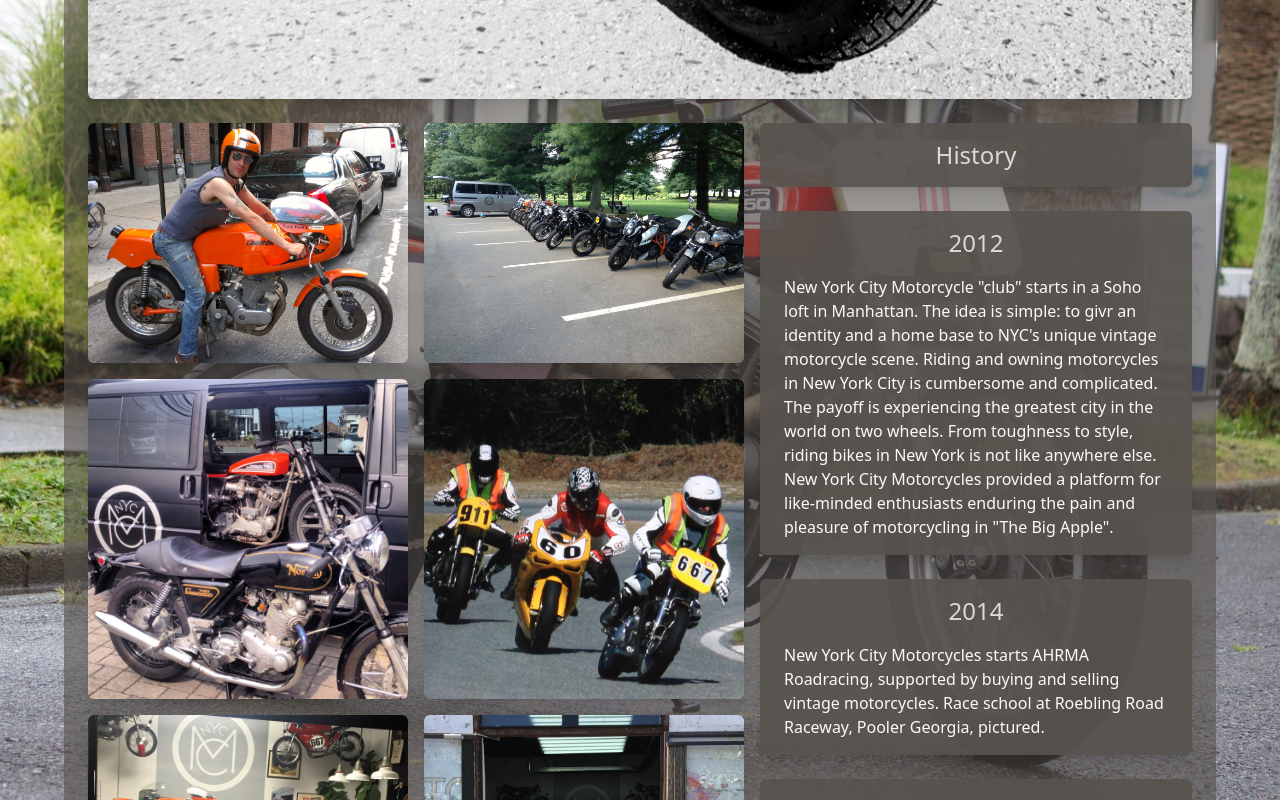
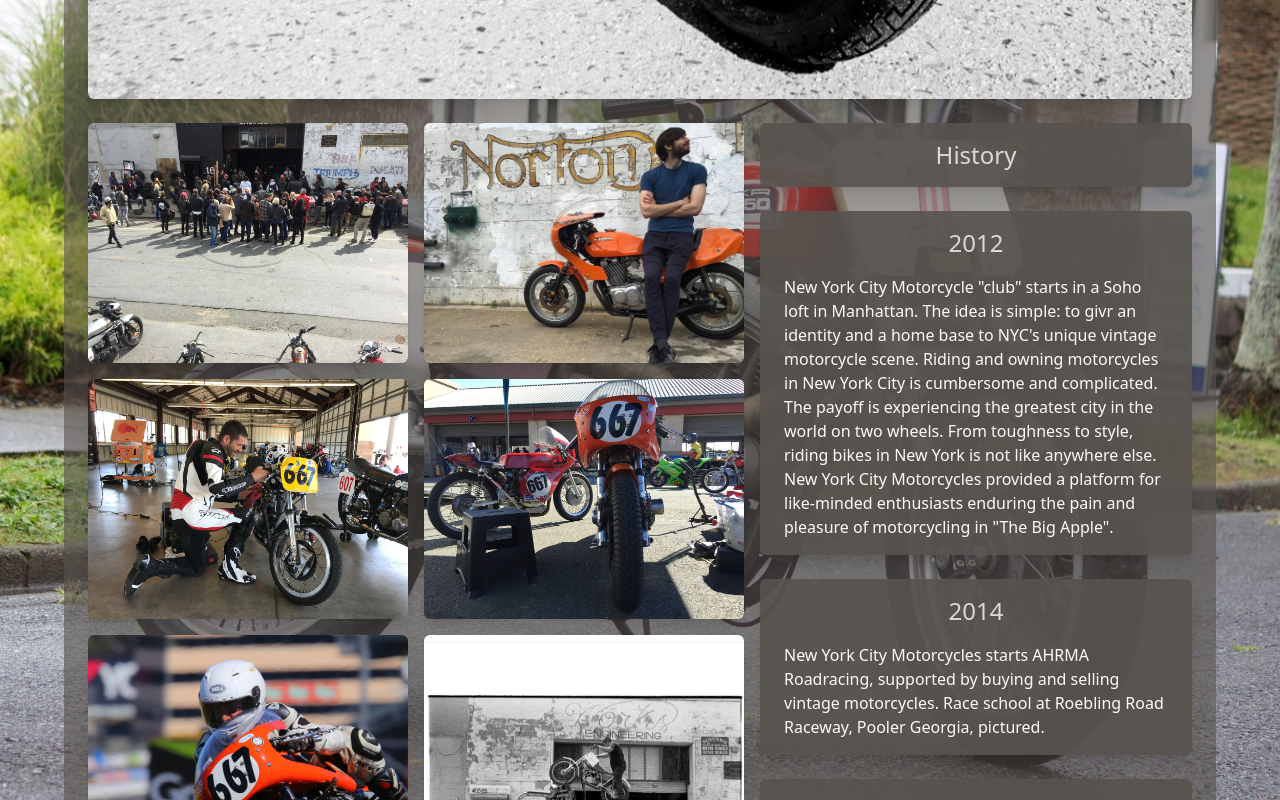
Before and after one commit to jedharwood/NycMotorcycles, a Next.js app: page /history in a window 1280 px wide. Shown: the part 1260-2060 px from the top of the page. Built offline with nearby package versions, Linux system fonts and the light colour scheme.

Commit message:
Udated BuildGridImage to receive and return an array

```diff
--- a/helpers/build-grid-image.tsx
+++ b/helpers/build-grid-images.tsx
@@ -1,18 +1,16 @@
 import { useContext } from 'react'
 import { AppContext } from '../context/app-context'
 
-export const BuildGridImage = ({
-  imageSrc,
-  imageAlt,
-  width,
-  height,
-}: GridImage): GridImage => {
+export const BuildGridImages = (images: GridImage[]): GridImage[] => {
   const { openImageModal } = useContext(AppContext)
 
-  return {
-    ...{ imageSrc, imageAlt, width, height },
+  return images.map(({ imageSrc, imageAlt, width, height }) => ({
+    imageSrc,
+    imageAlt,
+    width,
+    height,
     onImageClick: () => {
       openImageModal({ imageSrc, imageAlt, width, height })
     },
-  }
+  }))
 }
--- a/pages/history/index.tsx
+++ b/pages/history/index.tsx
@@ -7,106 +7,27 @@ import { ImageModal } from '@/components/image-modal'
 import { ImageGrid } from '@/components/image-grid'
 import { LinkButton } from '@/components/link-button'
 import { routes } from '@/utilities/resource-utilities'
-import { BuildGridImage } from '@/helpers/build-grid-image'
+import { BuildGridImages } from '@/helpers/build-grid-images'
 
 export default function History() {
   const intl = useIntl()
 
-  const gridImagesUpper: GridImage[] = [
-    {
-      ...BuildGridImage({
-        ...img.larryOrangeLaverda,
-      }),
-    },
-    {
-      ...BuildGridImage({
-        ...img.bikeLineup,
-      }),
-    },
-    {
-      ...BuildGridImage({
-        ...img.nortonAndHarley,
-      }),
-    },
-    {
-      ...BuildGridImage({
-        ...img.raceTraining,
-      }),
-    },
-    {
-      ...BuildGridImage({
-        ...img.showroom,
-      }),
-    },
-    {
-      ...BuildGridImage({
-        ...img.showroomPurple,
-      }),
-    },
-    {
-      ...BuildGridImage({
-        ...img.showroomGig,
-      }),
-    },
-    {
-      ...BuildGridImage({
-        ...img.showroomOrange,
-      }),
-    },
-    {
-      ...BuildGridImage({
-        ...img.larryTuneup,
-      }),
-    },
-    {
-      ...BuildGridImage({
-        ...img.laverdaDucati,
-      }),
-    },
-    {
-      ...BuildGridImage({
-        ...img.laverdaRace,
-      }),
-    },
-    {
-      ...BuildGridImage({
-        ...img.forklift,
-      }),
-    },
-    {
-      ...BuildGridImage({
-        ...img.bsaWorkshop,
-      }),
-    },
-    {
-      ...BuildGridImage({
-        ...img.externalWorkshop,
-      }),
-    },
-    {
-      ...BuildGridImage({
-        ...img.zushiHq,
-      }),
-    },
-    {
-      ...BuildGridImage({
-        ...img.container,
-      }),
-    },
-  ]
-
-  const gridImagesLower: GridImage[] = [
-    {
-      ...BuildGridImage({
-        ...img.customs,
-      }),
-    },
-    {
-      ...BuildGridImage({
-        ...img.ferrisWheel,
-      }),
-    },
-  ]
+  const gridImagesUpper: GridImage[] = BuildGridImages([
+    img.showroomGig,
+    img.showroomOrange,
+    img.larryTuneup,
+    img.laverdaDucati,
+    img.laverdaRace,
+    img.forklift,
+    img.bsaWorkshop,
+    img.externalWorkshop,
+    img.zushiHq,
+    img.container,
+  ])
+  const gridImagesLower: GridImage[] = BuildGridImages([
+    img.customs,
+    img.ferrisWheel,
+  ])
 
   const homeButton: JSX.Element = (
     <LinkButton
--- a/pages/racing/index.tsx
+++ b/pages/racing/index.tsx
@@ -5,43 +5,19 @@ import { useIntl } from 'react-intl'
 import { ImageModal } from '@/components/image-modal'
 import Image from 'next/image'
 import { images as img } from '@/public/images/racing/image-catalog'
-import { BuildGridImage } from '@/helpers/build-grid-image'
+import { BuildGridImages } from '@/helpers/build-grid-images'
 
 export default function Racing() {
   const intl = useIntl()
 
-  const gridImages: GridImage[] = [
-    {
-      ...BuildGridImage({
-        ...img.harleyNumber7,
-      }),
-    },
-    {
-      ...BuildGridImage({
-        ...img.larryRacing667,
-      }),
-    },
-    {
-      ...BuildGridImage({
-        ...img.roperVanson,
-      }),
-    },
-    {
-      ...BuildGridImage({
-        ...img.larryRacing667Laverda,
-      }),
-    },
-    {
-      ...BuildGridImage({
-        ...img.orangeHelmets,
-      }),
-    },
-    {
-      ...BuildGridImage({
-        ...img.willowSpringsHonda,
-      }),
-    },
-  ]
+  const gridImages: GridImage[] = BuildGridImages([
+    img.harleyNumber7,
+    img.larryRacing667,
+    img.roperVanson,
+    img.larryRacing667Laverda,
+    img.orangeHelmets,
+    img.willowSpringsHonda,
+  ])
 
   return (
     <>
```
